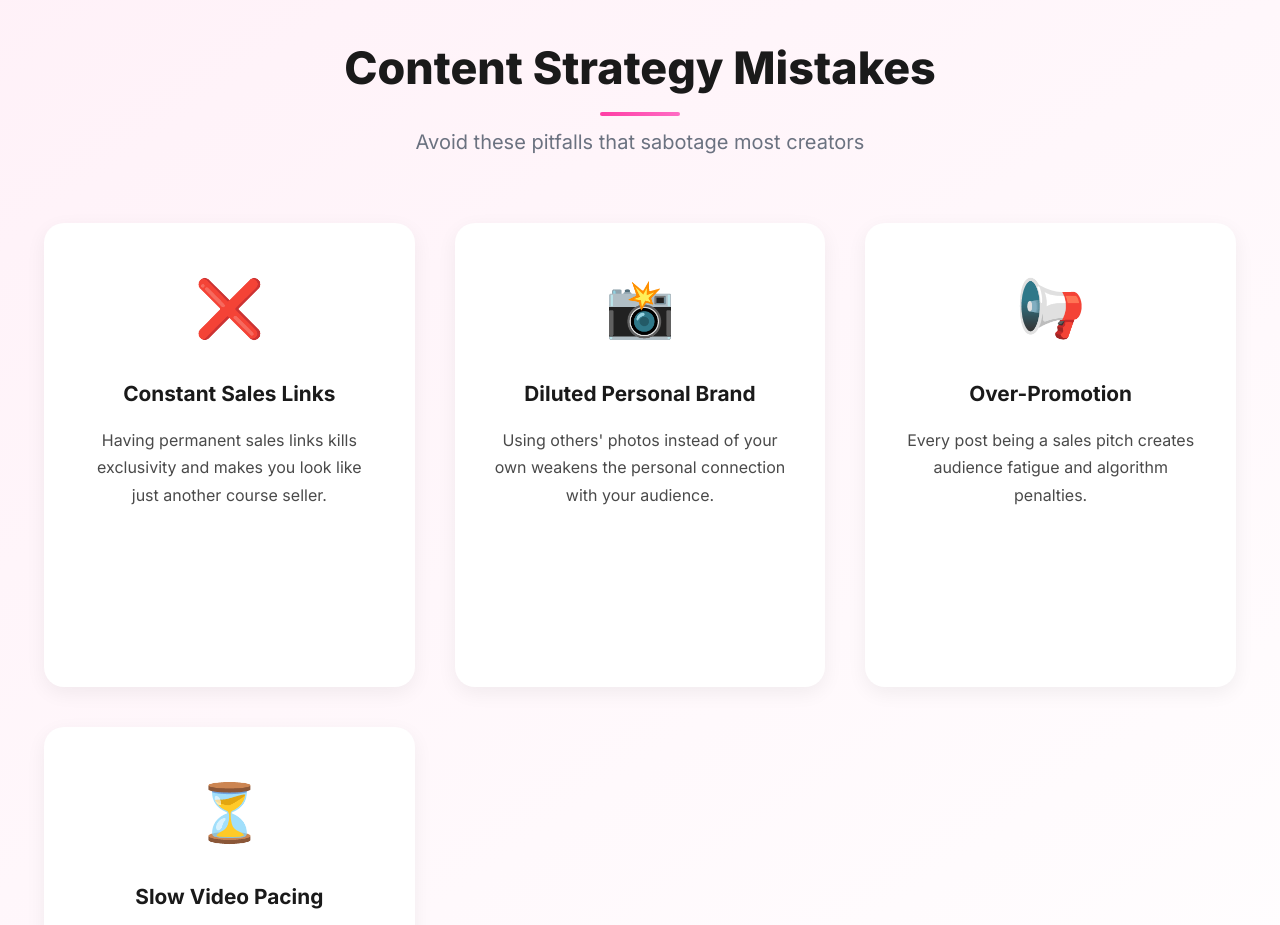
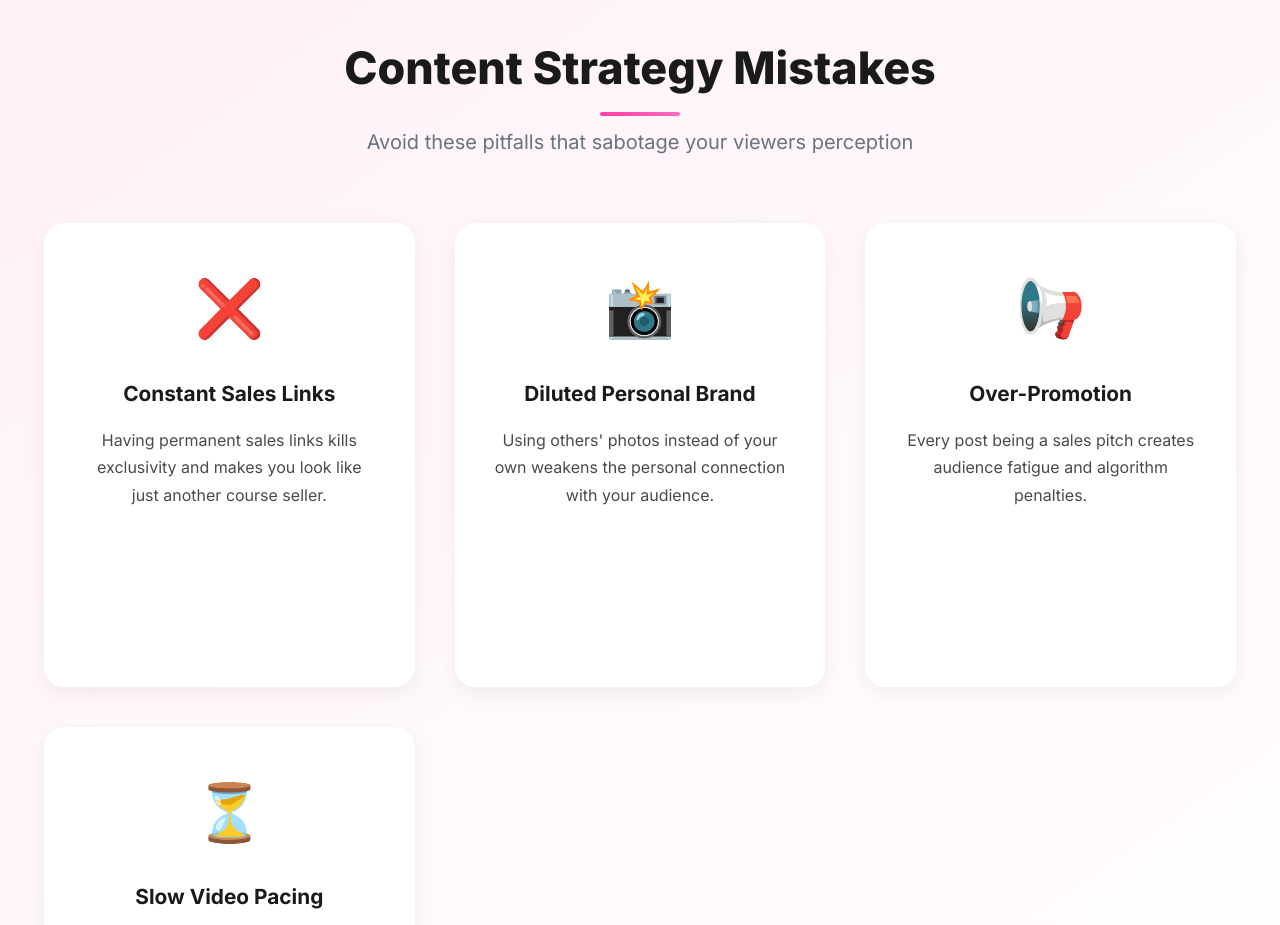
Before and after one commit to itsmatheussa/RichardYu-Research, a plain HTML site: page index.html in a window 1280 px wide. Shown: the part 2100-3025 px from the top of the page. Drawn offline with Linux system fonts and the light colour scheme.

Commit message:
Update index.html

```diff
--- a/index.html
+++ b/index.html
@@ -1591,7 +1591,7 @@
     <section id="mistakes" class="mistakes">
         <div class="container">
             <h2 class="section-title fade-in">Content Strategy Mistakes</h2>
-            <span class="section-subtitle fade-in">Avoid these pitfalls that sabotage most creators</span>
+            <span class="section-subtitle fade-in">Avoid these pitfalls that sabotage your viewers perception</span>
             <div class="mistakes-grid">
                 <div class="mistake-card">
                     <div class="mistake-icon">❌</div>
```
